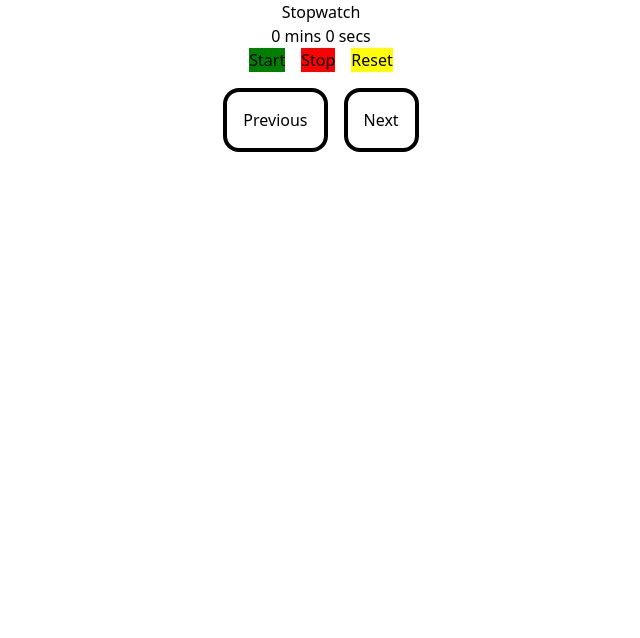
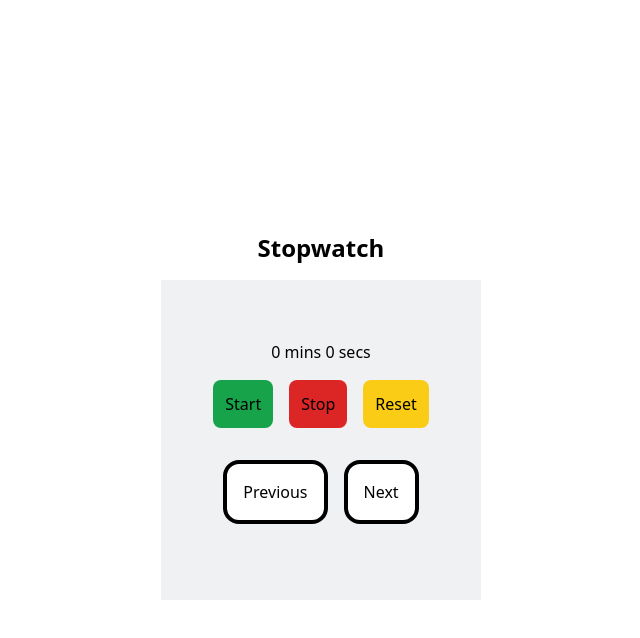
Before and after one commit to Jasmine-Abucejo/React-Practices, a React (Vite) app: page /stopwatch in a window 1280 px wide. Shown: the top 638 px of the page, without its empty margins (319-959 px from the left). Built offline with nearby package versions, Linux system fonts and the light colour scheme.

Commit message:
style stopwatch

```diff
--- a/src/App.jsx
+++ b/src/App.jsx
@@ -33,16 +33,16 @@ function App() {
         <div className="flex flex-row justify-center items-center mt-8">
           <button
             onClick={decrease}
-            className="text-red-500 font-bold text-stroke-black font-serif text-lg hover:text-2xl"
+            className="text-red-500 font-bold text-stroke font-serif text-lg "
           >
             Decrease
           </button>
-          <div className="m-4 font-black text-2xl ">
+          <div className="m-4 font-black text-2xl text-stroke-white">
             <p id="count"> {count} </p>
           </div>
           <button
             onClick={increase}
-            className="text-green-600 font-bold text-stroke-black font-serif text-lg hover:text-2xl"
+            className="text-green-600 font-bold text-stroke font-serif text-lg "
           >
             Increase
           </button>
@@ -50,12 +50,14 @@ function App() {
         </div>
         <button
           onClick={reset}
-          className="flex flex-row justify-center items-center mt-4 m-auto text-yellow-300 font-bold text-stroke-black font-serif text-lg hover:text-2xl"
+          className="flex flex-row justify-center items-center mt-4 m-auto text-yellow-300 font-bold text-stroke font-serif text-lg "
         >
           Reset
         </button>
-        <div className="text-center mt-4">
-          The current count value is:{" "}
+        <div className="text-center mt-4 ">
+          <span className="text-stroke-white">
+            The current count value is:{" "}
+          </span>
           <span
             className={`${count === 0 ? "text-yellow-300" : `${count > 0 ? "text-green-600" : "text-red-500"}`} `}
           >
--- a/src/Stopwatch.jsx
+++ b/src/Stopwatch.jsx
@@ -25,32 +25,27 @@ function Stopwatch() {
   };
 
   return (
-    <div style={{ textAlign: "center", justifyContent: "center" }}>
-      <h1>Stopwatch</h1>
+    <div className="text-center flex flex-col flex-1 justify-center items-center w-screen h-screen gap-4">
+      <p className="mt-8 text-2xl font-extrabold">Stopwatch</p>
+      <div className="flex flex-col items-center justify-center w-80 h-80 gap-4 bg-slate-500 bg-opacity-10">
         <p>
           {mins} mins {sec} secs
         </p>
-      <div
-        style={{
-          display: "flex",
-          flexDirection: "row",
-          gap: "1em",
-          justifyContent: "center",
-        }}
-      >
-        <button style={{ backgroundColor: "green" }} onClick={setTimer}>
+        <div className="flex flex-row justify-center items-center gap-4 ">
+          <button className="bg-green-600 p-3  rounded-lg" onClick={setTimer}>
             Start
           </button>
-        <button style={{ backgroundColor: "red" }} onClick={stopTimer}>
+          <button className="bg-red-600 p-3 rounded-lg" onClick={stopTimer}>
             Stop
           </button>
-        <button style={{ backgroundColor: "yellow" }} onClick={resetTimer}>
+          <button className="bg-yellow-400 p-3 rounded-lg" onClick={resetTimer}>
             Reset
           </button>
         </div>
 
         <Navigator back="/" next="/todo" />
       </div>
+    </div>
   );
 }
 export default Stopwatch;
--- a/tailwind.config.js
+++ b/tailwind.config.js
@@ -14,7 +14,7 @@ export default {
           "-webkit-text-stroke": "1px white",
         },
         ".text-stroke": {
-          "-webkit-text-stroke": "1px currentColor", // Uses the current text color
+          "-webkit-text-stroke": "1px currentColor",
         },
       });
     },
```
Lines whose indentation alone changed are shown as unchanged.
